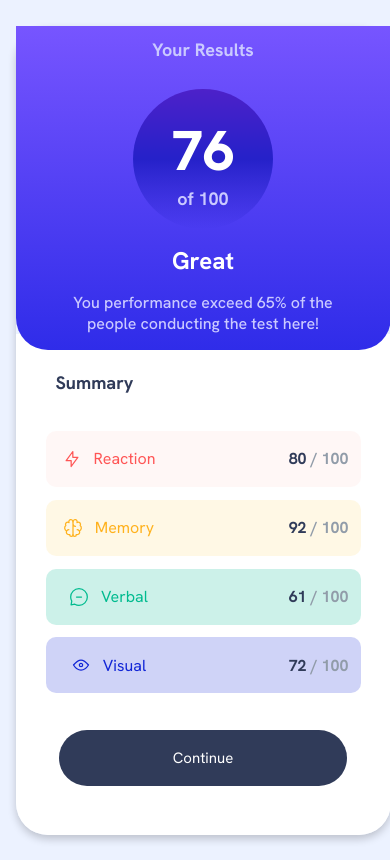
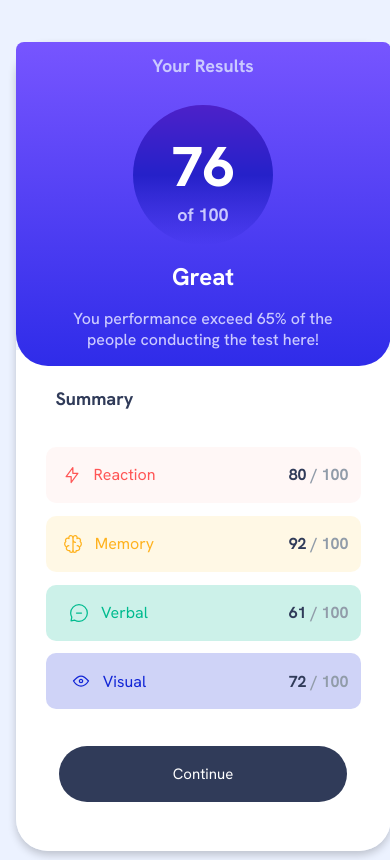
Before and after one commit to lucaliebenberg/results-summary-component, a React (Vite) app: page / in a window 390 px wide. Built offline with nearby package versions, Linux system fonts and the light colour scheme.

Commit message:
updated changes to mobile version

```diff
--- a/src/App.css
+++ b/src/App.css
@@ -211,10 +211,11 @@
 @media screen and (max-width: 940px) {
 
   body {
-    min-height: 100vh;
+    height: auto;
     width: 100%;
   }
   .App {
+    margin-top: 2rem;
     width: 375px;
     height: 809px;
     box-shadow: 0 4px 8px 0 rgba(0,0,0,0.2);
@@ -224,7 +225,7 @@
   .card__Leftcontainer {
     height: 356px;
     width: 375px;
-    border-radius: 0 0 32px 32px;
+    border-radius: 8px 8px 32px 32px;
     z-index: 1;
   }
   .card__leftSideText {
```
